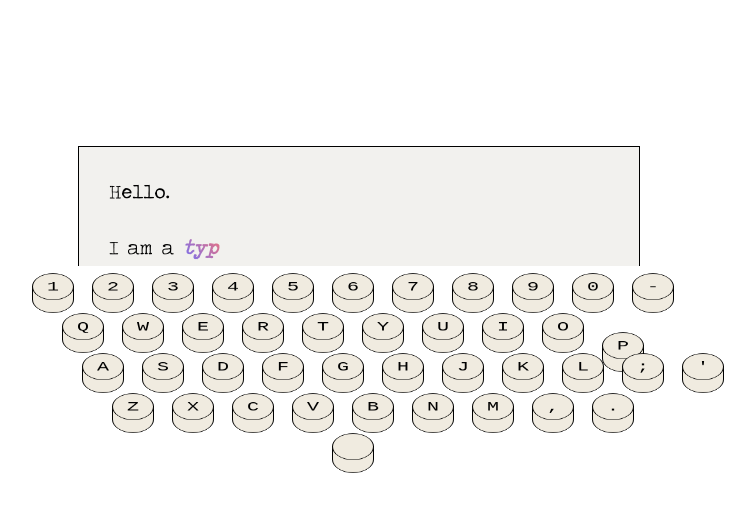
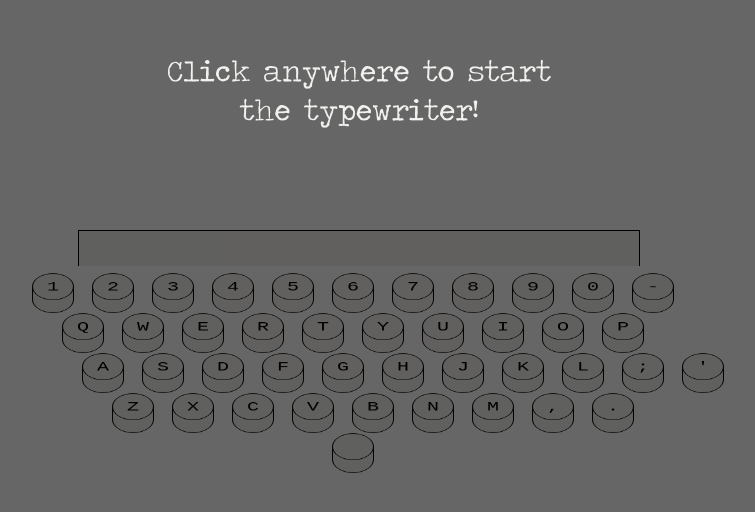
Before and after one commit to harrchiu/harrchiu.github.io, a React (Create React App) app: page / in a window 1280 px wide. Shown: the part 134-646 px from the top of the page, without its empty margins (281-1036 px from the left). Built offline with nearby package versions, Linux system fonts and the light colour scheme.

Commit message:
amsterdam

```diff
--- a/src/App.css
+++ b/src/App.css
@@ -10,12 +10,35 @@
   src: url('./assets/TravelingTypewriter.ttf') format('truetype');
 }
 
+:root {
+  --beige-pastel: rgb(242, 241, 238);
+}
+
 .App {
   display: flex;
   flex-direction: column;
   align-items: center;
   justify-content: center;
   height: 100%;
+}
+
+.active-prompt {
+  z-index: 99999;
+  position: absolute;
+  width: 100vw;
+  height: 100vh;
+  background-color: rgba(0, 0, 0, 0.6);
+  display: flex;
+  justify-content: center;
+  align-items: center;
+}
+.active-prompt__text {
+  padding-bottom: 350px;
+  font-size: 30px;
+  color: var(--beige-pastel);
+  font-family: 'typewriter';
+  width: 400px;
+  text-align: center;
 }
 
 .skip-button {
@@ -69,7 +92,7 @@
   border: 1px solid black;
   border-bottom: none;
   padding: 30px 30px 5px 30px;
-  background-color: rgb(242, 241, 238);
+  background-color: var(--beige-pastel);
 
   text-wrap: wrap;
   white-space: pre-line;
--- a/src/App.tsx
+++ b/src/App.tsx
@@ -73,6 +73,7 @@ const getTextElement = (
 };
 
 function App() {
+  const [isPageActive, setIsPageActive] = useState(false);
   const [keyCounters, setKeyCounters] = useState<{ [key: string]: number }>({});
   const [typedState, setTypedState] = useState({
     contentIndex: 0,
@@ -84,8 +85,10 @@ function App() {
   const [hasFinishedSoundBeenPlayed, setHasFinishedSoundBeenPlayed] = useState(false);
 
   const fileContent: IContent[] = [
-    { text: `Hello.`, speed: 0.4, postDelay: 400 },
-    { text: `\n\nI am a `, speed: 3, postDelay: 1000 },
+    { text: `H`, speed: 0.4, postDelay: 650 },
+    { text: `ello`, speed: 1, postDelay: 100 },
+    { text: `.`, speed: 0.4, postDelay: 400 },
+    { text: `\n\nI am a `, speed: 3, postDelay: 800 },
     {
       text: `typewriter`,
       speed: 1.3,
@@ -97,7 +100,7 @@ function App() {
       glow: true,
     },
     { text: `...`, speed: 0.5, postDelay: 1250 },
-    { text: ` made by Harrison. \n`, postDelay: 200, speed: 10 },
+    { text: ` made by Harrison. \n`, postDelay: 400, speed: 10 },
     { text: `That is all he wanted to do, thanks.\n\n`, speed: 20 },
 
     {
@@ -118,11 +121,19 @@ function App() {
     { text: `GitHub`, speed: 10, url: `https://github.com/harrchiu` },
     { text: `\n - his email (harrchiu@gmail.com)\n -`, speed: 10 },
     { text: ` my `, speed: 1, style: { fontStyle: 'italic' } },
-    { text: `origin`, speed: 1, url: `https://github.com/harrchiu/portfolio` },
+    { text: `origin`, speed: 1, url: `https://github.com/harrchiu/portfolio`, postDelay: 500 },
+    {
+      text: ` (I'm not complete yet so come back soon and I'll probably have cloth`,
+      speed: 20,
+      style: { fontSize: 14 },
+    },
+    { text: `es`, style: { fontSize: 14 }, postDelay: 200 },
+    { text: `)`, style: { fontSize: 14 } },
   ];
 
   const handleKeyDown = (e: KeyboardEvent) => {
     handleKeyPress(e.key.toUpperCase());
+    setIsPageActive(true);
   };
 
   const playSound = (sound: string) => {
@@ -136,12 +147,13 @@ function App() {
       return;
     }
 
-    if (audiosPlaying >= 15) {
+    if (audiosPlaying >= 10) {
       return;
     }
 
     setAudiosPlaying((prev) => prev + 1);
     const audio = new Audio(sound);
+    audio.volume = 0.85 - Math.pow(audiosPlaying / 15, 2);
     audio.play();
 
     audio.onended = () => {
@@ -176,6 +188,9 @@ function App() {
 
   useEffect(() => {
     document.addEventListener('keydown', handleKeyDown);
+    document.addEventListener('click', () => {
+      setIsPageActive(true);
+    });
     return () => {
       document.removeEventListener('keydown', handleKeyDown);
     };
@@ -183,6 +198,10 @@ function App() {
 
   // time out to gradually show the filestring as if it's being typed
   useEffect(() => {
+    if (!isPageActive) {
+      return;
+    }
+
     localStorage.setItem('numVisits', (Number(localStorage.getItem('numVisits')) + 1).toString());
 
     let timeout = 0;
@@ -215,14 +234,21 @@ function App() {
         );
       }
     }
-  }, []);
+  }, [isPageActive]);
 
   useEffect(() => {
-    playSound(KEYPRESS_SOUNDS[Math.floor(Math.random() * KEYPRESS_SOUNDS.length)]);
+    if (isPageActive) {
+      playSound(KEYPRESS_SOUNDS[Math.floor(Math.random() * KEYPRESS_SOUNDS.length)]);
+    }
   }, [keyCounters]);
 
   return (
     <div className='App'>
+      {!isPageActive && (
+        <div className='active-prompt'>
+          <div className='active-prompt__text'>Click anywhere to start the typewriter!</div>
+        </div>
+      )}
       {Number(localStorage.getItem('numVisits')) > 1 && (
         <button
           className='skip-button'
--- a/src/KBKey.css
+++ b/src/KBKey/KBKey.css
@@ -51,7 +51,7 @@
   font-size: 20px;
   border: 1px solid black;
   border-radius: 100%;
-  background-color: rgb(240, 235, 224);
+  background-color: var(--beige-pastel);
 }
 
 .keyboard-key-top-circle {
@@ -63,7 +63,7 @@
   font-size: 20px;
   border: 1px solid black;
   border-radius: 100%;
-  background-color: rgb(240, 235, 224);
+  background-color: var(--beige-pastel);
 
   display: flex;
   flex-direction: column;
@@ -80,5 +80,5 @@
   height: 20px;
   border: 1px solid black;
   border-bottom: none;
-  background-color: rgb(240, 235, 224);
+  background-color: var(--beige-pastel);
 }
```
Also changed, not shown: src/KBKey/index.tsx (renamed from src/KBKey.tsx), src/assets/OldNewspaperTypes.ttf (deleted).
